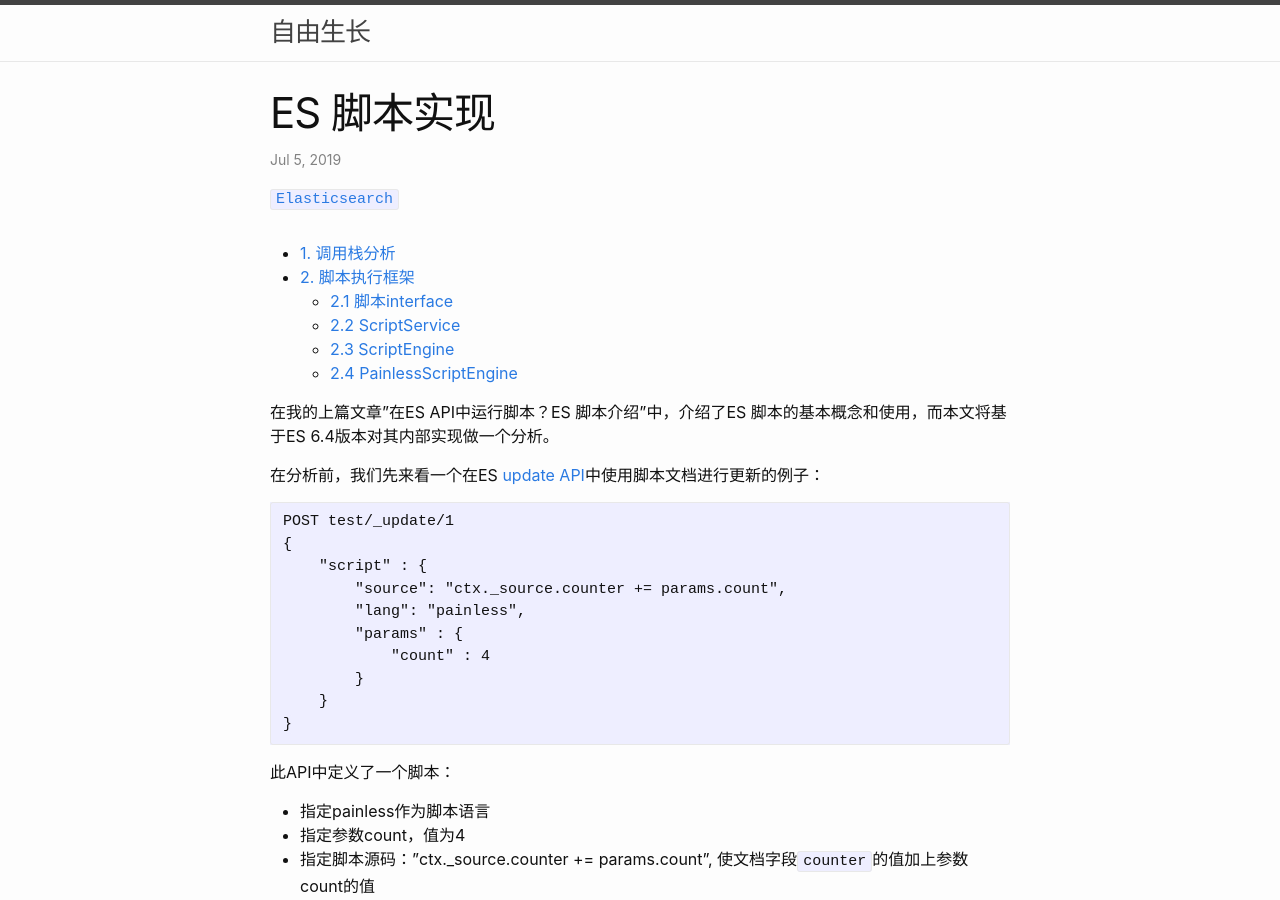
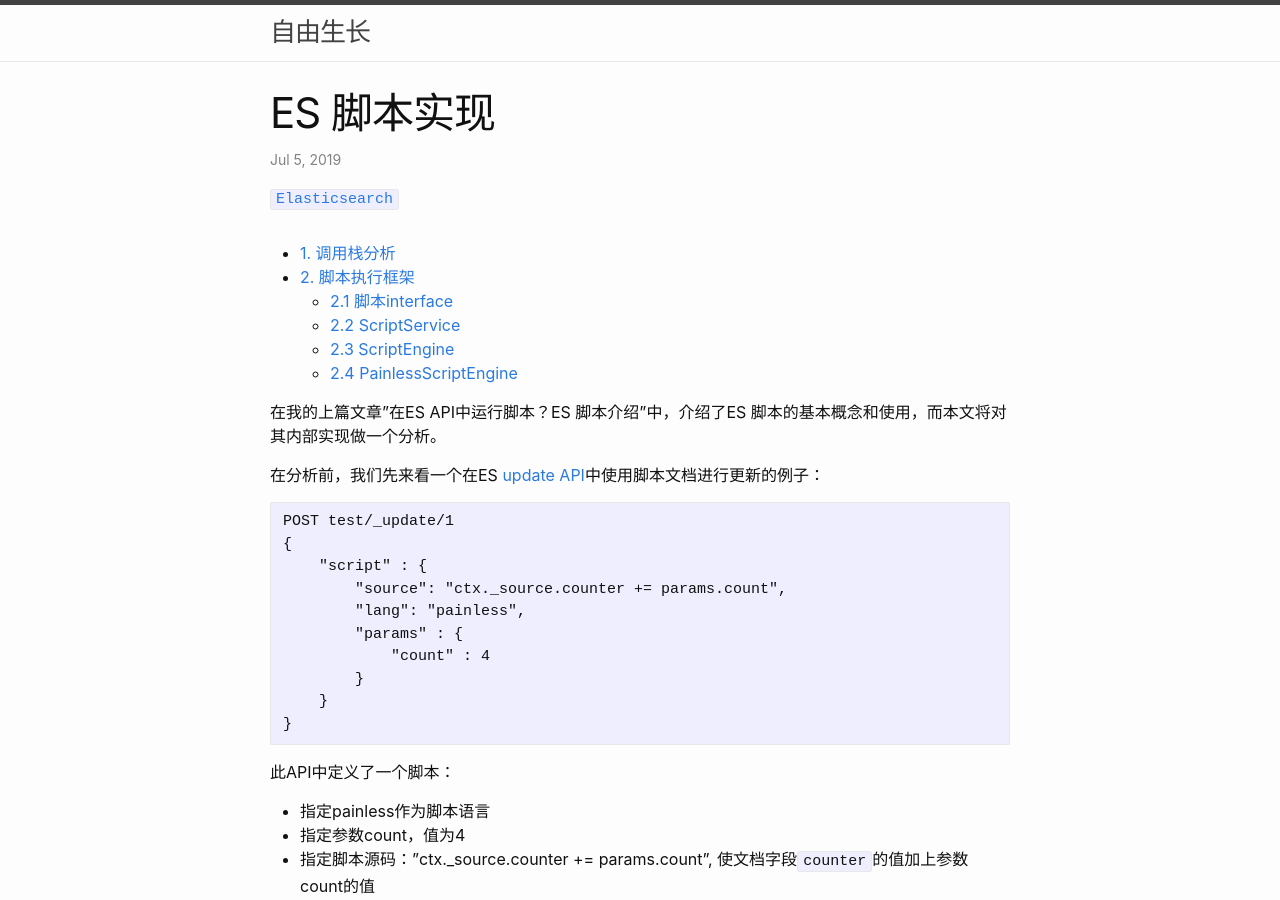
Before and after one commit to yyff/yyff.github.io, a Jekyll site: the page built from _posts/2019-07-05-es-script-impl.md, in a window 1280 px wide and 900 px high. Built offline with Jekyll 4.4.1, drawn with Linux system fonts in a browser that asks for light colours; comment, search, counter and statistics services are not loaded.

Commit message:
update blogs

```diff
--- a/_posts/2019-07-05-es-script-impl.md
+++ b/_posts/2019-07-05-es-script-impl.md
@@ -7,7 +7,7 @@ tags: Elasticsearch
 
 
 
-在我的上篇文章"在ES API中运行脚本？ES 脚本介绍"中，介绍了ES 脚本的基本概念和使用，而本文将基于ES 6.4版本对其内部实现做一个分析。
+在我的上篇文章"在ES API中运行脚本？ES 脚本介绍"中，介绍了ES 脚本的基本概念和使用，而本文将对其内部实现做一个分析。
 
 在分析前，我们先来看一个在ES [update API](https://www.elastic.co/guide/en/elasticsearch/reference/current/docs-update.html)中使用脚本文档进行更新的例子：
 
```
Also changed, not shown: _posts/2018-12-04-filebeat-impl.md (+2 -2 lines), _posts/2019-07-04-es-script-intro.md (+1 -1 lines), _posts/2019-11-25-es-apm.md (+2 -0 lines), _posts/2019-12-23-es-hadoop-impl.md (+1 -1 lines).
